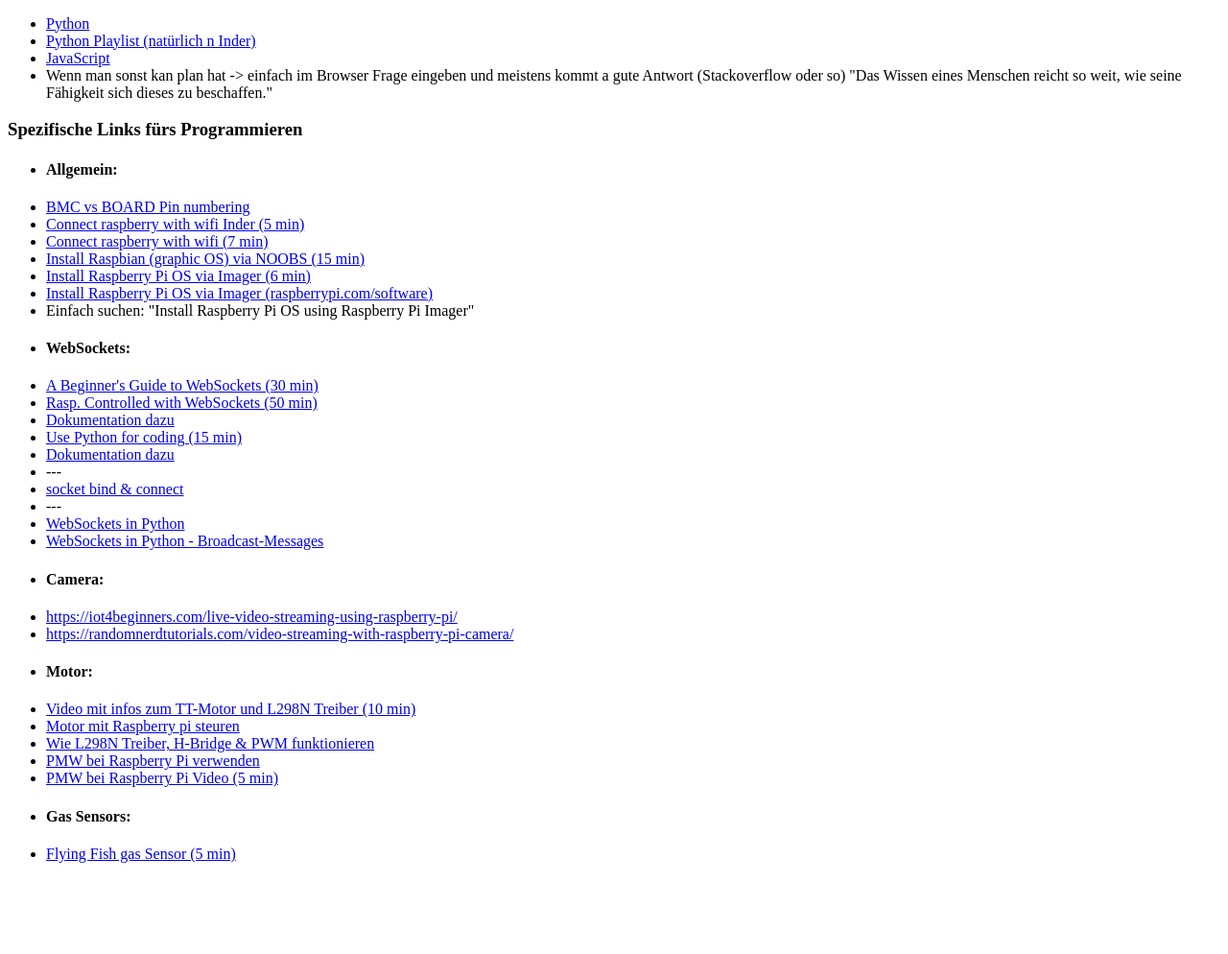
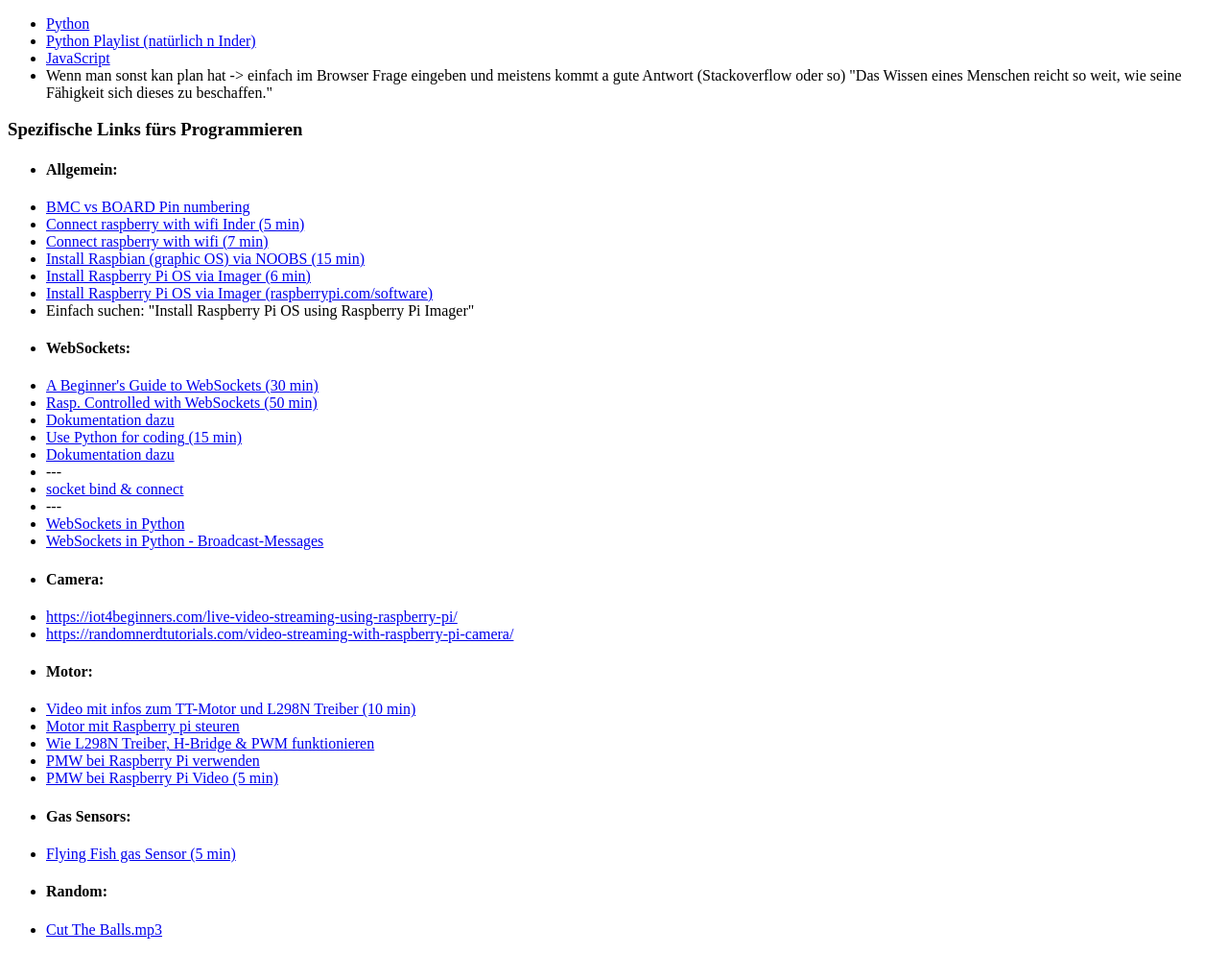
Before and after one commit to ChemistryGull/chemistrygull.github.io, a plain HTML site: page mrst_project/links.html in a window 1280 px wide. Shown: the part 105-1099 px from the top of the page at 96% size. Before the commit the page ends 1020 px from the top, so only its background shows below. Drawn offline with Linux system fonts and the light colour scheme.

Commit message:
MRST - Added media folder & Cut The Balls.mp3

```diff
--- a/mrst_project/links.html
+++ b/mrst_project/links.html
@@ -63,6 +63,11 @@
 
 
 
+      <li><h4>Random:</h4></li>
+
+      <li><a target="_blank" href="media/Cut The Balls.mp3">Cut The Balls.mp3</a></li>
+
+
 
 
 
```
Also changed, not shown: 1 other file.
